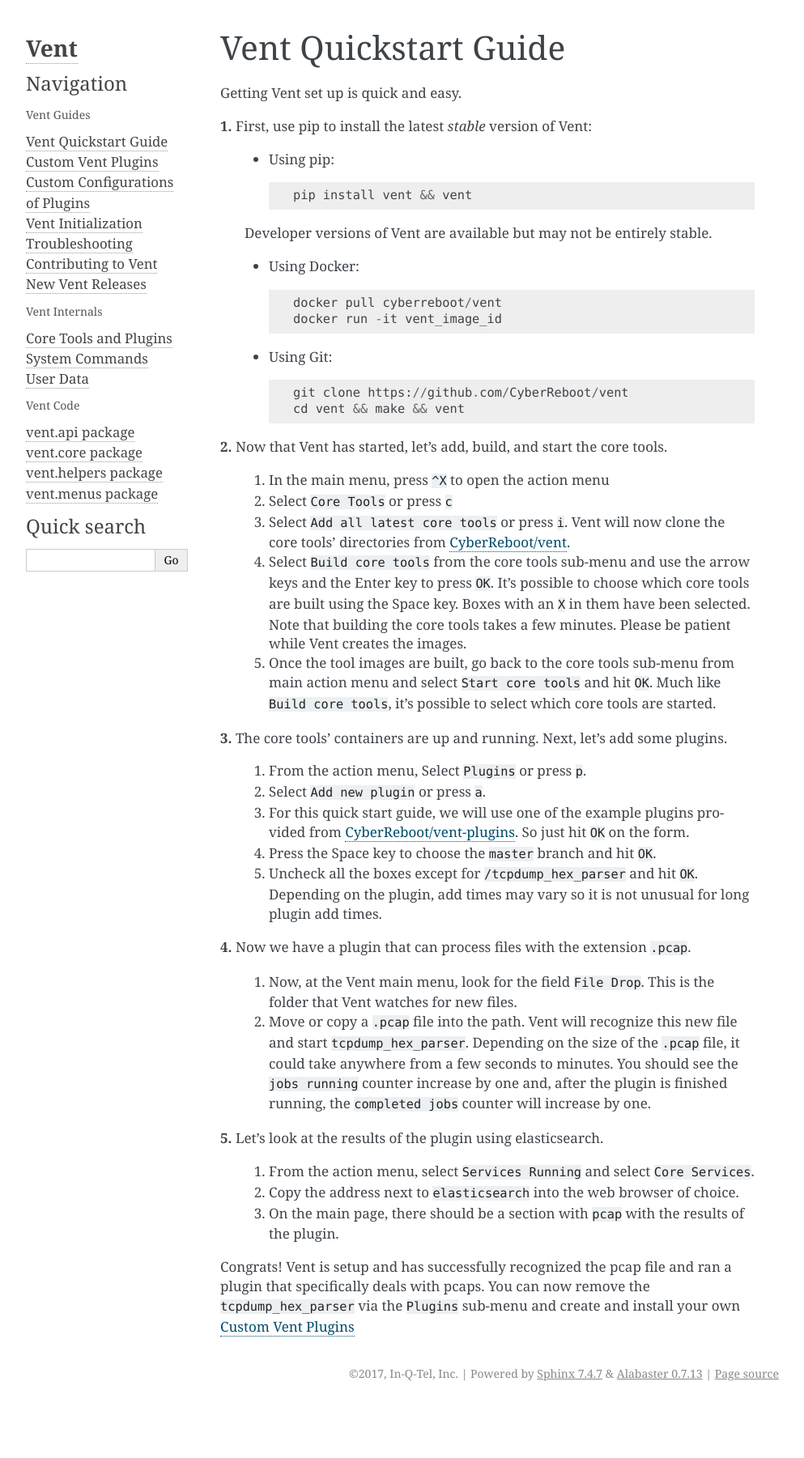
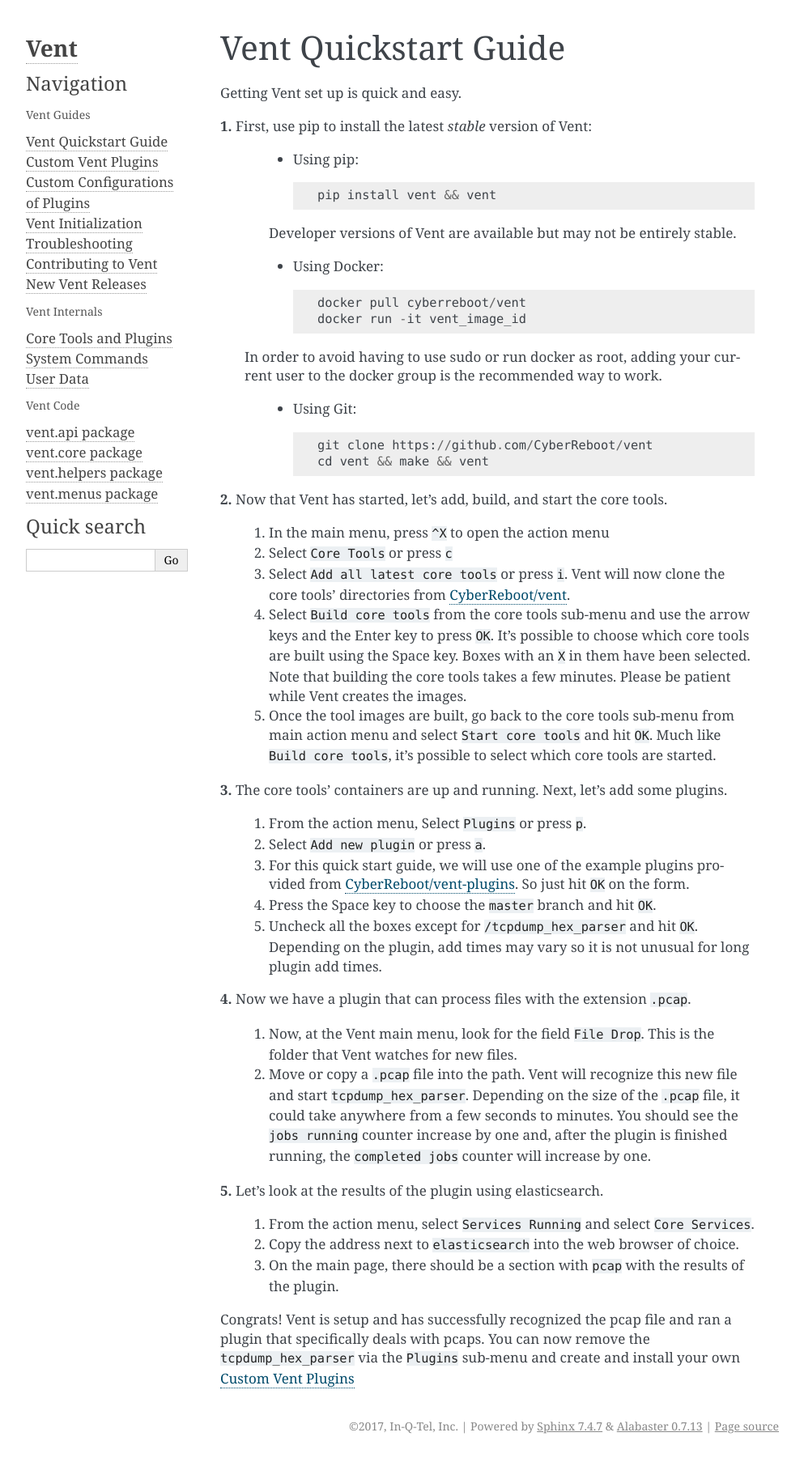
Before and after one commit to CyberReboot/vent, a Sphinx documentation site: the page built from docs/source/quickstart.rst, in a window 1280 px wide. Shown: the whole page at 81% size, without its empty margins (148-1141 px from the left). Built offline with Sphinx 7.4.7, drawn with Linux system fonts in a browser that asks for light colours; pages that are not in the unit, such as notebooks, are missing from menus; before the commit the page ends 1736 px from its top, so only the background shows below that.

Commit message:
Added suggestion to add user to docker group
Fixes #900

```diff
--- a/docs/source/quickstart.rst
+++ b/docs/source/quickstart.rst
@@ -16,6 +16,9 @@
 
        docker pull cyberreboot/vent
        docker run -it vent_image_id
+
+  In order to avoid having to use sudo or run docker as root, adding your current
+  user to the docker group is the recommended way to work.
 
    - Using Git::
 
```
Also changed, not shown: 1 other file.
